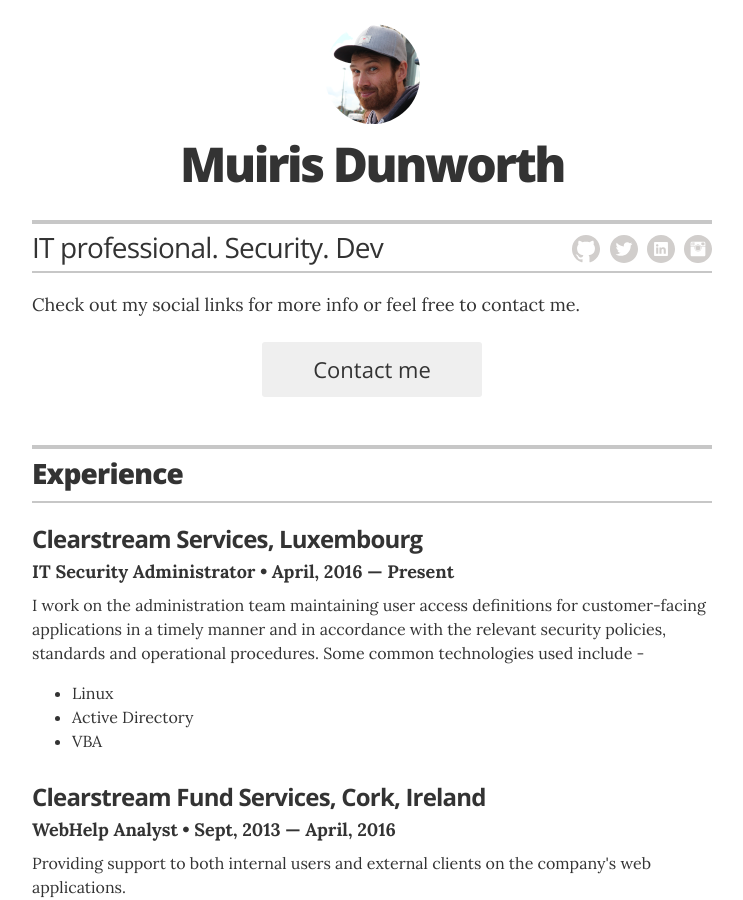
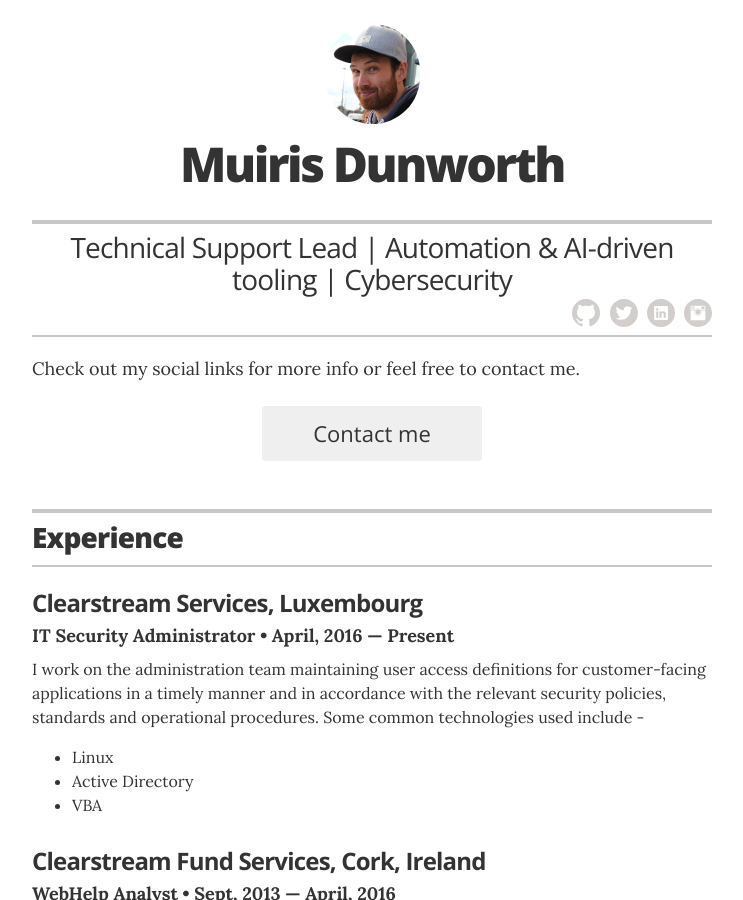
Before and after one commit to muiris/muiris.github.io, a Jekyll site: the page built from index.html, in a window 1280 px wide and 900 px high. Shown: the whole window, without its empty margins (268-1011 px from the left). Built offline with Jekyll 4.4.1, drawn with Linux system fonts in a browser that asks for light colours.

Commit message:
Update _config.yml

```diff
--- a/_config.yml
+++ b/_config.yml
@@ -11,7 +11,7 @@
 # Resume settings
 resume_avatar:                  "true"
 resume_name:                    "Muiris Dunworth"
-resume_title:                   "IT professional. Security. Dev"
+resume_title:                   "Technical Support Lead | Automation & AI-driven tooling | Cybersecurity"
 resume_contact_email:           "muirisd@gmail.com"
 resume_contact_telephone:       ""
 resume_contact_address:         ""
```
